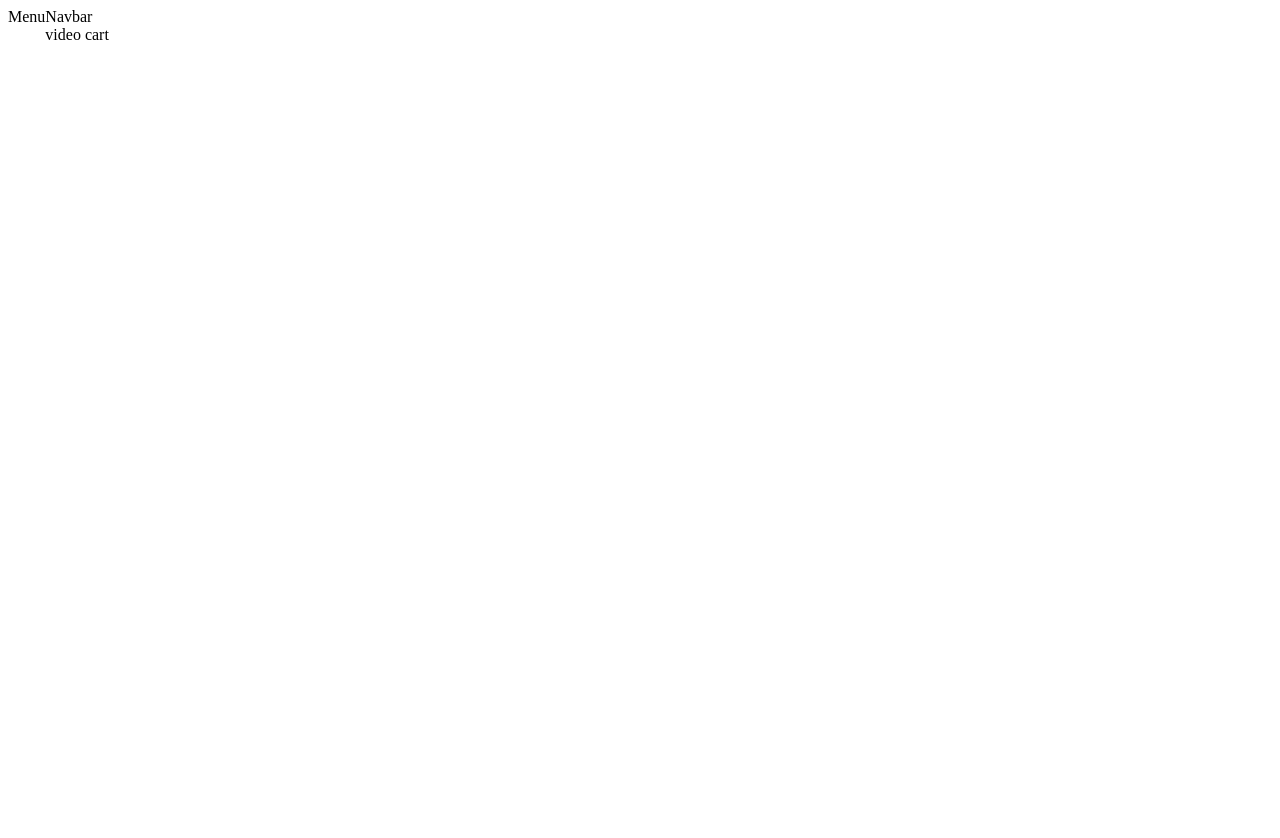
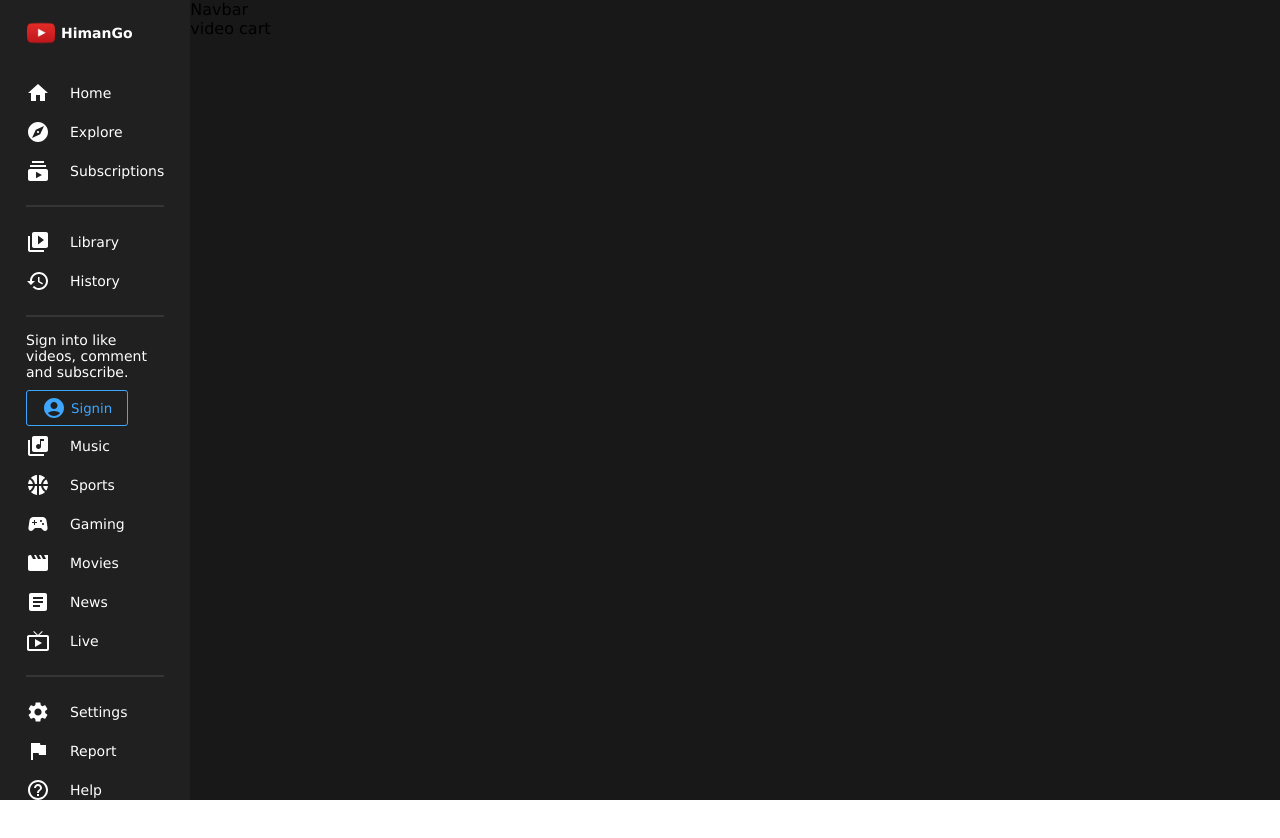
Before and after one commit to HimangaNimesh/videoSharingApp_frontend, a React (Create React App) app: page / in a window 1280 px wide. Shown: the top 838 px of the page. Before the commit the page ends 800 px from the top, so only its background shows below. Built offline with nearby package versions, Linux system fonts and the light colour scheme.

Commit message:
Menu ui is done

```diff
--- a/package.json
+++ b/package.json
@@ -3,6 +3,10 @@
   "version": "0.1.0",
   "private": true,
   "dependencies": {
+    "@emotion/react": "^11.11.1",
+    "@emotion/styled": "^11.11.0",
+    "@mui/icons-material": "^5.11.16",
+    "@mui/material": "^5.13.5",
     "@testing-library/jest-dom": "^5.16.5",
     "@testing-library/react": "^13.4.0",
     "@testing-library/user-event": "^13.5.0",
--- a/src/App.js
+++ b/src/App.js
@@ -6,7 +6,10 @@ const Container =styled.div`
   display: flex;
 `
 
-const Main = styled.div``
+const Main = styled.div`
+  flex:7;
+  background-color: #181818;
+`
 const Wrapper = styled.div``
 
 function App() {
--- a/src/components/Menu.jsx
+++ b/src/components/Menu.jsx
@@ -1,8 +1,152 @@
 import React from 'react'
+import { styled } from 'styled-components'
+import HimaLogo from '../images/logo2.png'
+import HomeIcon from '@mui/icons-material/Home';
+import ExploreIcon from '@mui/icons-material/Explore';
+import SubscriptionsIcon from '@mui/icons-material/Subscriptions';
+import VideoLibraryIcon from '@mui/icons-material/VideoLibrary';
+import HistoryIcon from '@mui/icons-material/History';
+import LibraryMusicIcon from '@mui/icons-material/LibraryMusic';
+import SportsBasketballIcon from '@mui/icons-material/SportsBasketball';
+import SportsEsportsIcon from '@mui/icons-material/SportsEsports';
+import MovieCreationIcon from '@mui/icons-material/MovieCreation';
+import ArticleIcon from '@mui/icons-material/Article';
+import LiveTvIcon from '@mui/icons-material/LiveTv';
+import SettingsIcon from '@mui/icons-material/Settings';
+import FlagIcon from '@mui/icons-material/Flag';
+import HelpOutlineIcon from '@mui/icons-material/HelpOutline';
+import SettingsBrightnessIcon from '@mui/icons-material/SettingsBrightness';
+import AccountCircleIcon from '@mui/icons-material/AccountCircle';
+
+const Container = styled.div`
+    flex:1;
+    background-color:#202020;
+    height: 100vh;
+    color: #fff;
+    font-size: 14px;
+    position: sticky;
+    top:0;
+`
+const Wrapper = styled.div`
+    padding: 18px 26px;
+`
+const Logo = styled.div`
+    display: flex;
+    align-items: center;
+    gap: 5px;
+    font-weight: bold;
+    margin-bottom: 25px;
+    cursor: pointer;
+`
+const Img = styled.img`
+    height: 30px;
+`
+const Item = styled.div`
+    display:flex;
+    align-items: center;
+    gap: 20px;
+    cursor: pointer;
+    padding: 7.5px 0;
+`
+const Hr = styled.hr`
+    margin: 15px 0;
+    border: 0.5px solid #353535;
+`
+const Login = styled.div``
+const Button = styled.button`
+    padding: 5px 15px;
+    background-color: transparent;
+    border: 1px solid #3ea6ff;
+    color: #3ea6ff;
+    border-radius: 3px;
+    font-weight: 500;
+    margin-top: 10px;
+    cursor: pointer;
+    display: flex;
+    align-items: center;
+    gap: 5px;
+`
 
 const Menu = () => {
   return (
-    <div>Menu</div>
+    <Container>
+        <Wrapper>
+            <Logo>
+                <Img src={HimaLogo}/>
+                HimanGo
+            </Logo>
+            <Item>
+                <HomeIcon/>
+                Home
+            </Item>
+            <Item>
+                <ExploreIcon/>
+                Explore
+            </Item>
+            <Item>
+                <SubscriptionsIcon/>
+                Subscriptions
+            </Item>
+            <Hr/>
+            <Item>
+                <VideoLibraryIcon/>
+                Library
+            </Item>
+            <Item>
+                <HistoryIcon/>
+                History
+            </Item>
+            <Hr/>
+            <Login>
+                Sign into like videos, comment and subscribe.
+                <Button>
+                    <AccountCircleIcon/>
+                    Signin
+                    </Button>
+            </Login>
+            <Item>
+                <LibraryMusicIcon/>
+                Music
+            </Item>
+            <Item>
+                <SportsBasketballIcon/>
+                Sports
+            </Item>
+            <Item>
+                <SportsEsportsIcon/>
+                Gaming
+            </Item>
+            <Item>
+                <MovieCreationIcon/>
+                Movies
+            </Item>
+            <Item>
+                <ArticleIcon/>
+                News
+            </Item>
+            <Item>
+                <LiveTvIcon/>
+                Live
+            </Item>
+            <Hr/>
+            <Item>
+                <SettingsIcon/>
+                Settings
+            </Item>
+            <Item>
+                <FlagIcon/>
+                Report
+            </Item>
+            <Item>
+                <HelpOutlineIcon/>
+                Help
+            </Item>
+            <Item>
+                <SettingsBrightnessIcon/>
+                Light Mode
+            </Item>
+        </Wrapper>
+    </Container>
   )
 }
 
--- /dev/null
+++ b/src/index.css
@@ -0,0 +1,5 @@
+*{
+    margin: 0;
+    padding: 0;
+    font-family: Verdana, Geneva, Tahoma, sans-serif;
+}
--- a/src/index.js
+++ b/src/index.js
@@ -1,5 +1,6 @@
 import React from 'react';
 import ReactDOM from 'react-dom/client';
+import './index.css';
 import App from './App';
 
 const root = ReactDOM.createRoot(document.getElementById('root'));
```
Also changed, not shown: src/images/logo2.png (added), 1 other file (tests, documents, lock files or other folders).
